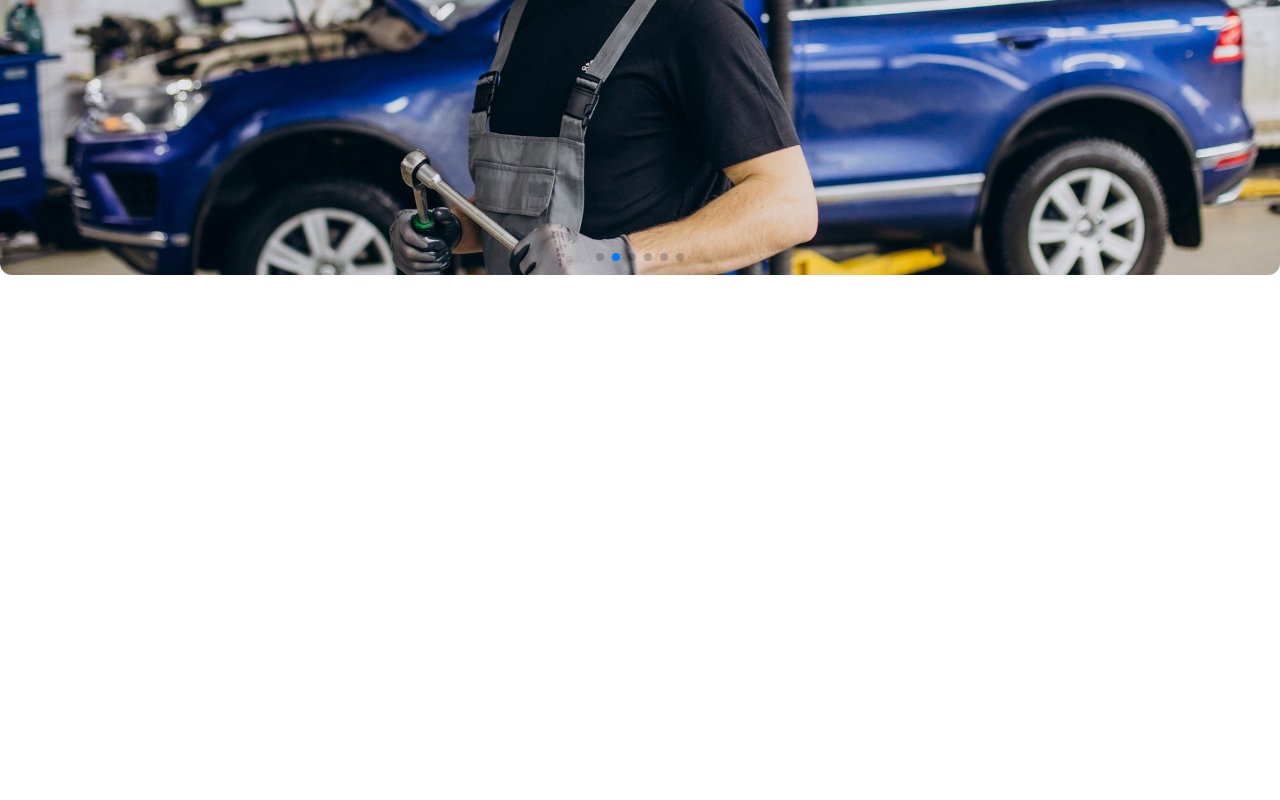
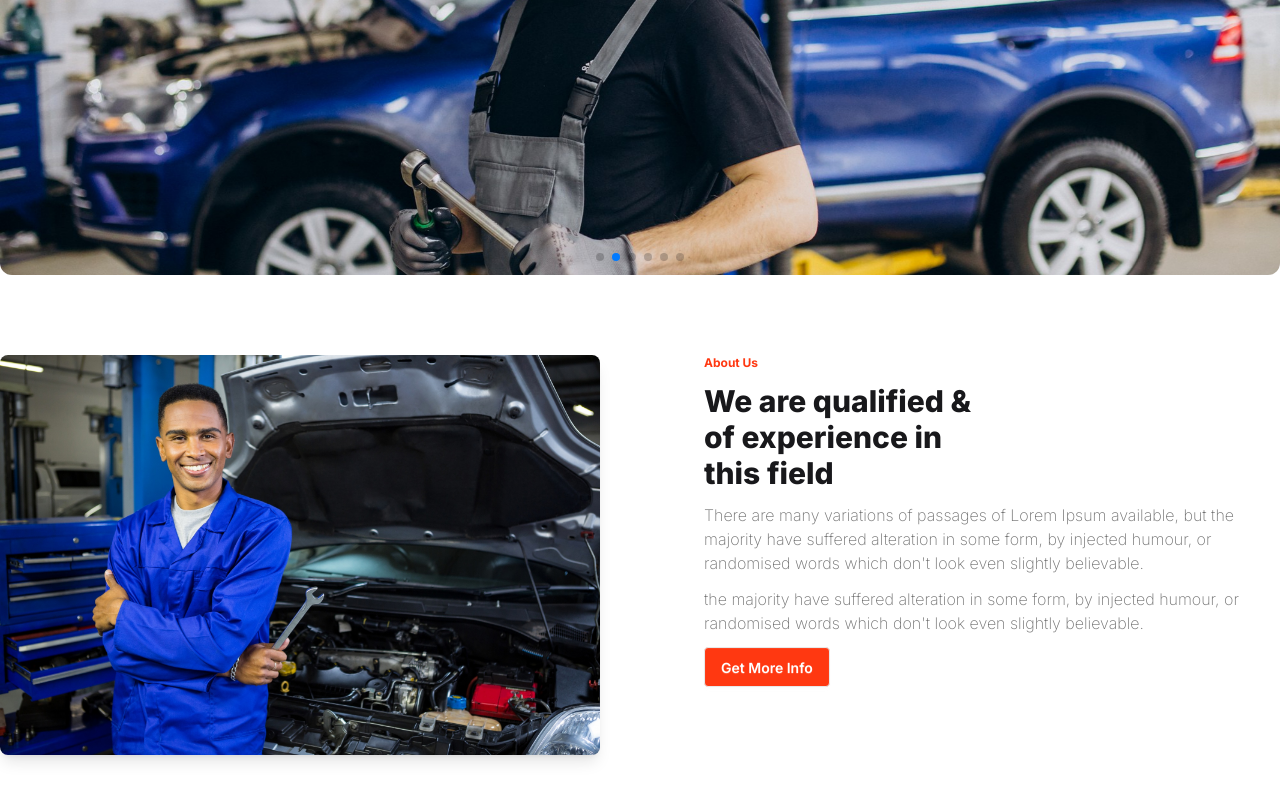
Before and after one commit to MD-Moniruzzaman-Arafat/web-project-19-client, a React (Vite) app: page / in a window 1280 px wide. Shown: the part 390-1190 px from the top of the page. Before the commit the page ends 800 px from the top, so only its background shows below. Built offline with nearby package versions, Linux system fonts and the light colour scheme.

Commit message:
about us component design

```diff
--- /dev/null
+++ b/src/components/aboutUs/AboutUs.jsx
@@ -0,0 +1,35 @@
+import aboutImg from '../../assets/images/about_us/person.jpg'
+
+export default function AboutUs() {
+  return (
+    <>
+      <div className="container mx-auto my-20 flex flex-col-reverse lg:flex-row justify-between gap-10">
+        <div>
+          <img
+            src={aboutImg}
+            alt="About Us"
+            className="w-[320px] lg:w-[600px] h-auto rounded-lg shadow-lg"
+          />
+        </div>
+        <div>
+          <h6 className="text-xs text-[#FF3811] font-bold mb-3">About Us</h6>
+          <h1 className="text-3xl font-extrabold max-w-[300px] mb-3">
+            We are qualified & of experience in this field
+          </h1>
+          <p className="mt-2 text-[#737373] font-extralight max-w-xl mb-3">
+            There are many variations of passages of Lorem Ipsum available, but
+            the majority have suffered alteration in some form, by injected
+            humour, or randomised words which don't look even slightly
+            believable.
+          </p>
+          <p className="mt-2 text-[#737373] font-extralight max-w-xl mb-3">
+            the majority have suffered alteration in some form, by injected
+            humour, or randomised words which don't look even slightly
+            believable.
+          </p>
+          <button className="btn bg-[#FF3811] text-white">Get More Info</button>
+        </div>
+      </div>
+    </>
+  )
+}
--- a/src/pages/HomePage.jsx
+++ b/src/pages/HomePage.jsx
@@ -1,9 +1,11 @@
+import AboutUs from '../components/aboutUs/AboutUs'
 import Carousel from '../components/carousel/Carousel'
 
 export default function HomePage() {
   return (
     <>
       <Carousel />
+      <AboutUs />
     </>
   )
 }
```
